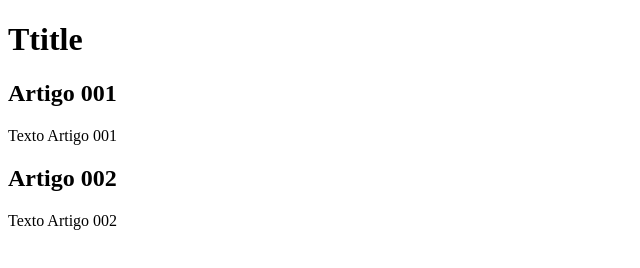
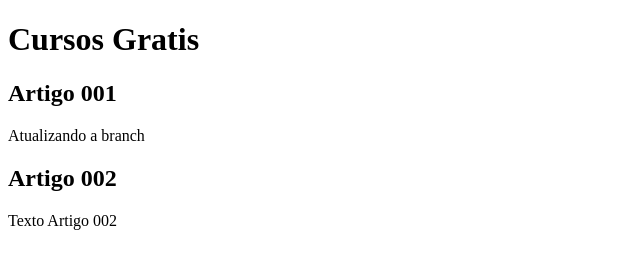
Before and after one commit to andradecarol/Projeto-Teste-Branch, a plain HTML site: page index.html in a window 1280 px wide. Shown: the whole page, without its empty margins (0-640 px from the left). Drawn offline with Linux system fonts and the light colour scheme.

Commit message:
commitando na branch conteudo 1

```diff
--- a/index.html
+++ b/index.html
@@ -9,11 +9,11 @@
 <body>
     <nmain>
         <header>
-            <h1>Ttitle</h1>
+            <h1>Cursos Gratis</h1>
         </header>
         <article>
             <h2>Artigo 001</h2>
-            <p>Texto Artigo 001</p>
+            <p>Atualizando a branch</p>
         </article>
         <article>
             <h2>Artigo 002</h2>
```
